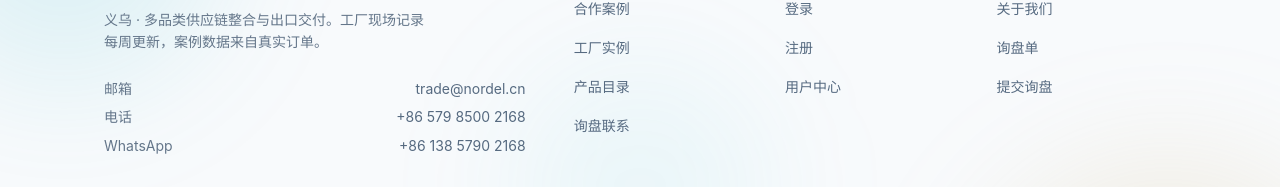
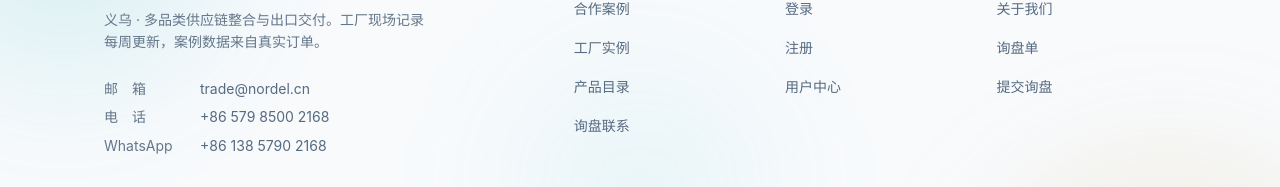
Before and after one commit to HYH127/web, a Next.js app in the folder apps/web/: page / in a window 1280 px wide. Shown: the part 4282-4469 px from the top of the page. Built offline with nearby package versions, Linux system fonts and the light colour scheme; no server answers.

Commit message:
style(footer): align contact labels to equal-width left column
switch 邮箱/电话/WhatsApp from justify-between to equal-width left-aligned label column with left-aligned values

```diff
--- a/apps/web/src/components/layout/site-footer.tsx
+++ b/apps/web/src/components/layout/site-footer.tsx
@@ -26,9 +26,9 @@ export function SiteFooter() {
             <p className="mt-4 max-w-xs text-small text-ink-400">{footer.note}</p>
 
             <dl className="mt-6 space-y-1.5 text-small">
-              <div className="flex items-baseline justify-between gap-6">
-                <dt className="shrink-0 text-small text-ink-400">邮箱</dt>
-                <dd className="text-right">
+              <div className="flex items-baseline">
+                <dt className="w-24 shrink-0 text-small text-ink-400">邮　箱</dt>
+                <dd>
                   <a
                     href={contact.emailHref}
                     className="text-ink-500 transition-colors hover:text-ink-900"
@@ -37,9 +37,9 @@ export function SiteFooter() {
                   </a>
                 </dd>
               </div>
-              <div className="flex items-baseline justify-between gap-6">
-                <dt className="shrink-0 text-small text-ink-400">电话</dt>
-                <dd className="text-right">
+              <div className="flex items-baseline">
+                <dt className="w-24 shrink-0 text-small text-ink-400">电　话</dt>
+                <dd>
                   <a
                     href={contact.phoneHref}
                     className="text-ink-500 transition-colors hover:text-ink-900"
@@ -48,9 +48,9 @@ export function SiteFooter() {
                   </a>
                 </dd>
               </div>
-              <div className="flex items-baseline justify-between gap-6">
-                <dt className="shrink-0 text-small text-ink-400">WhatsApp</dt>
-                <dd className="text-right">
+              <div className="flex items-baseline">
+                <dt className="w-24 shrink-0 text-small text-ink-400">WhatsApp</dt>
+                <dd>
                   <a
                     href={contact.whatsappHref}
                     target="_blank"
```
